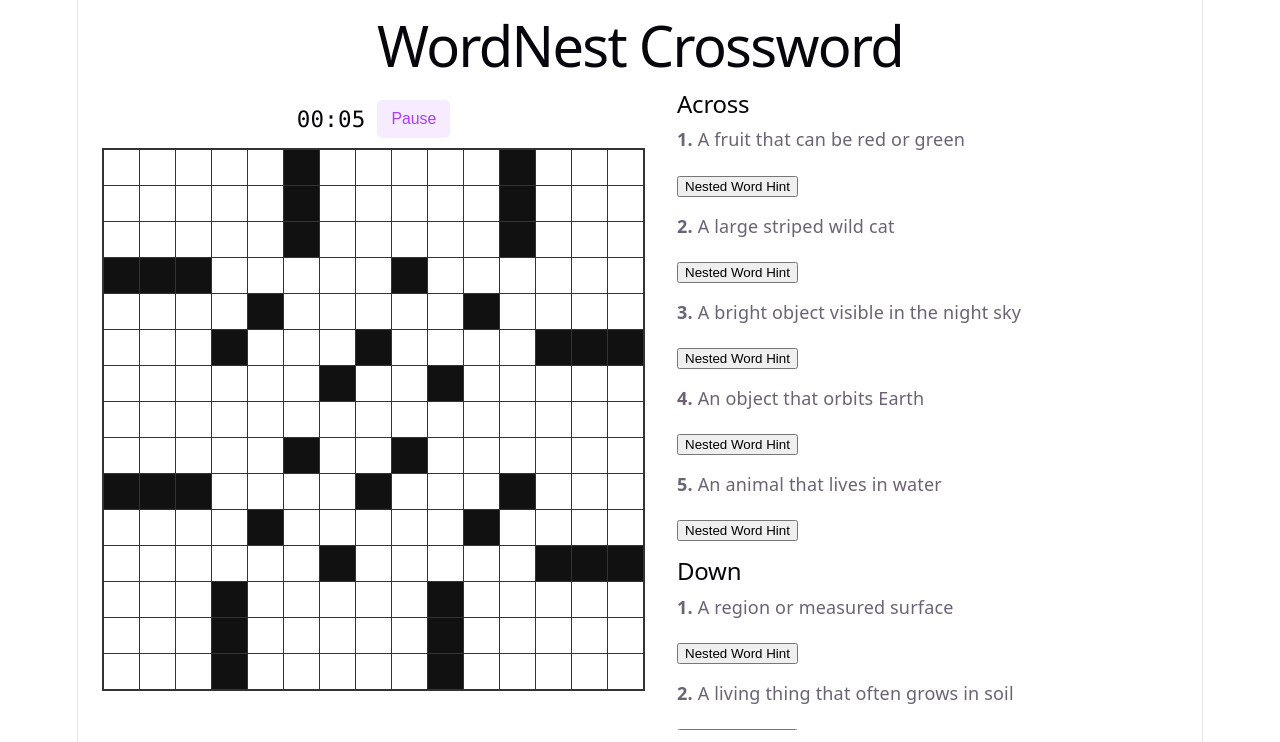
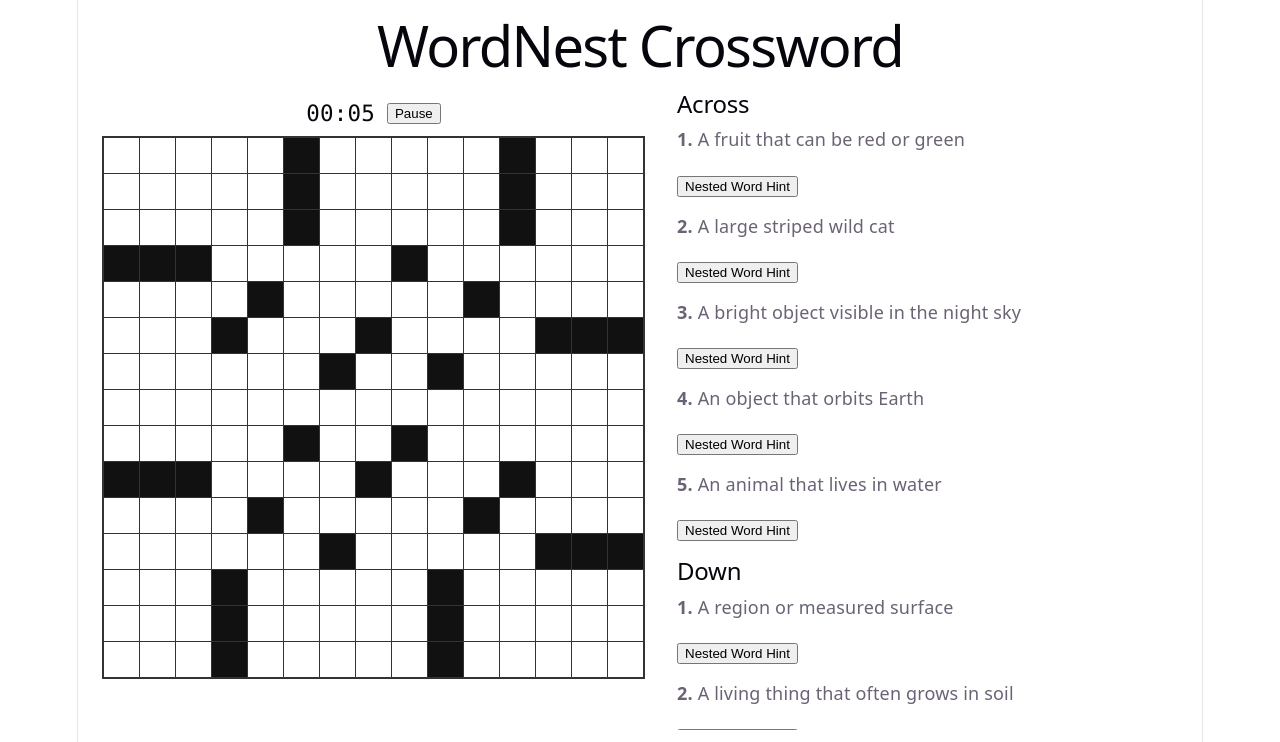
Before and after one commit to sambell25/Team1-Nested-Crossword, a React app in the folder frontend/: page / in a window 1280 px wide. Shown: the top 742 px of the page. Built offline with nearby package versions, Linux system fonts and the light colour scheme; the HTML template or start-up script is replaced by a standard one.

Commit message:
Standardized Buttons

```diff
--- a/frontend/src/components/Timer.css
+++ b/frontend/src/components/Timer.css
@@ -13,23 +13,11 @@
   color: var(--text-h, #08060d);
 }
 
-.timer-toggle {
-  font: inherit;
-  font-size: 0.875rem;
-  padding: 4px 12px;
-  border-radius: 5px;
-  border: 2px solid transparent;
-  color: var(--accent, #aa3bff);
-  background: var(--accent-bg, rgba(170, 59, 255, 0.1));
-  cursor: pointer;
-  transition: border-color 0.3s;
-}
-
 .timer-toggle:hover {
-  border-color: var(--accent-border, rgba(170, 59, 255, 0.5));
+  border-color: var(--accent-border, rgba(71, 70, 71, 0.5));
 }
 
 .timer-toggle:focus-visible {
-  outline: 2px solid var(--accent, #aa3bff);
+  outline: 2px solid var(--accent, #908f91);
   outline-offset: 2px;
 }
```
